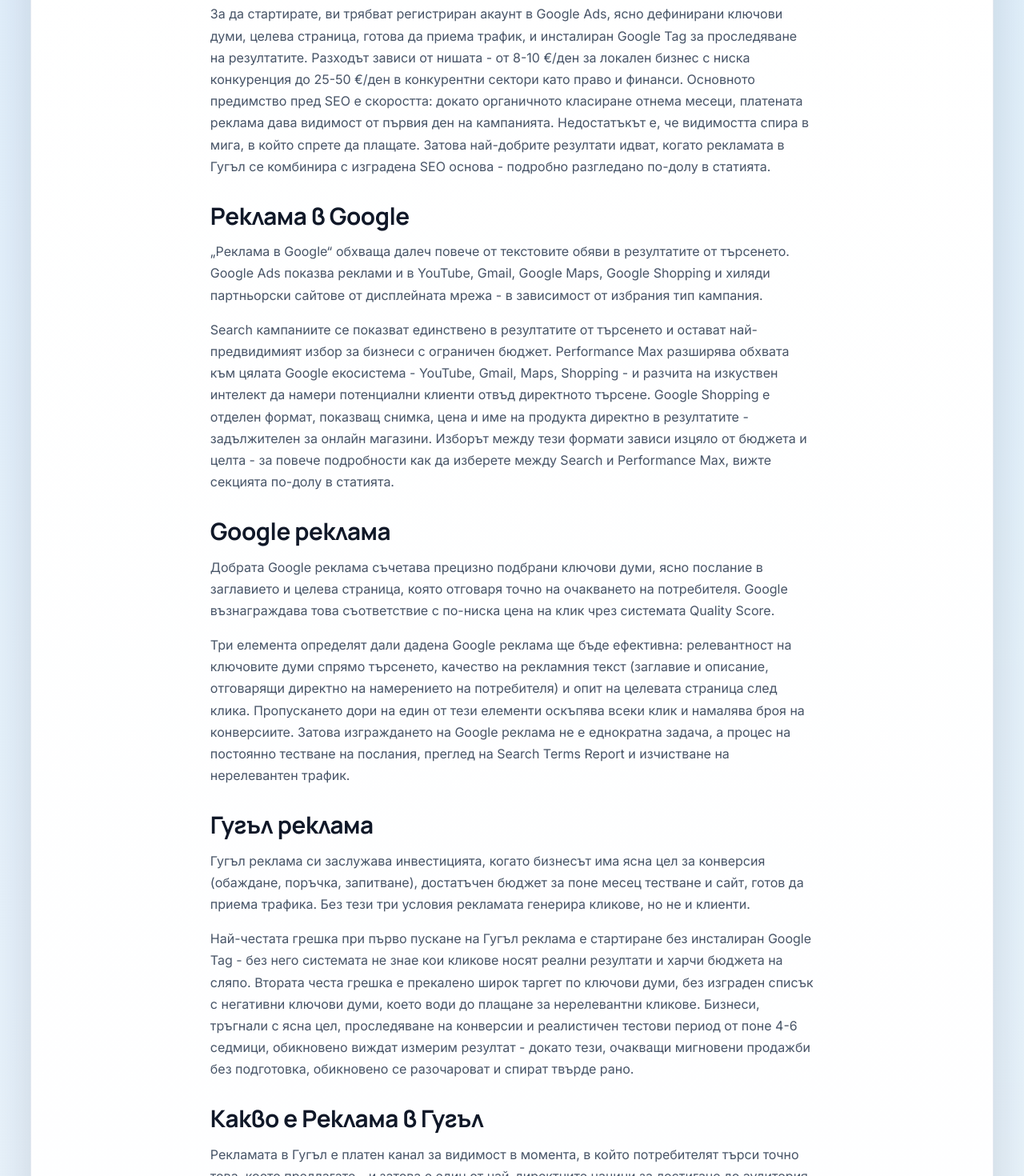
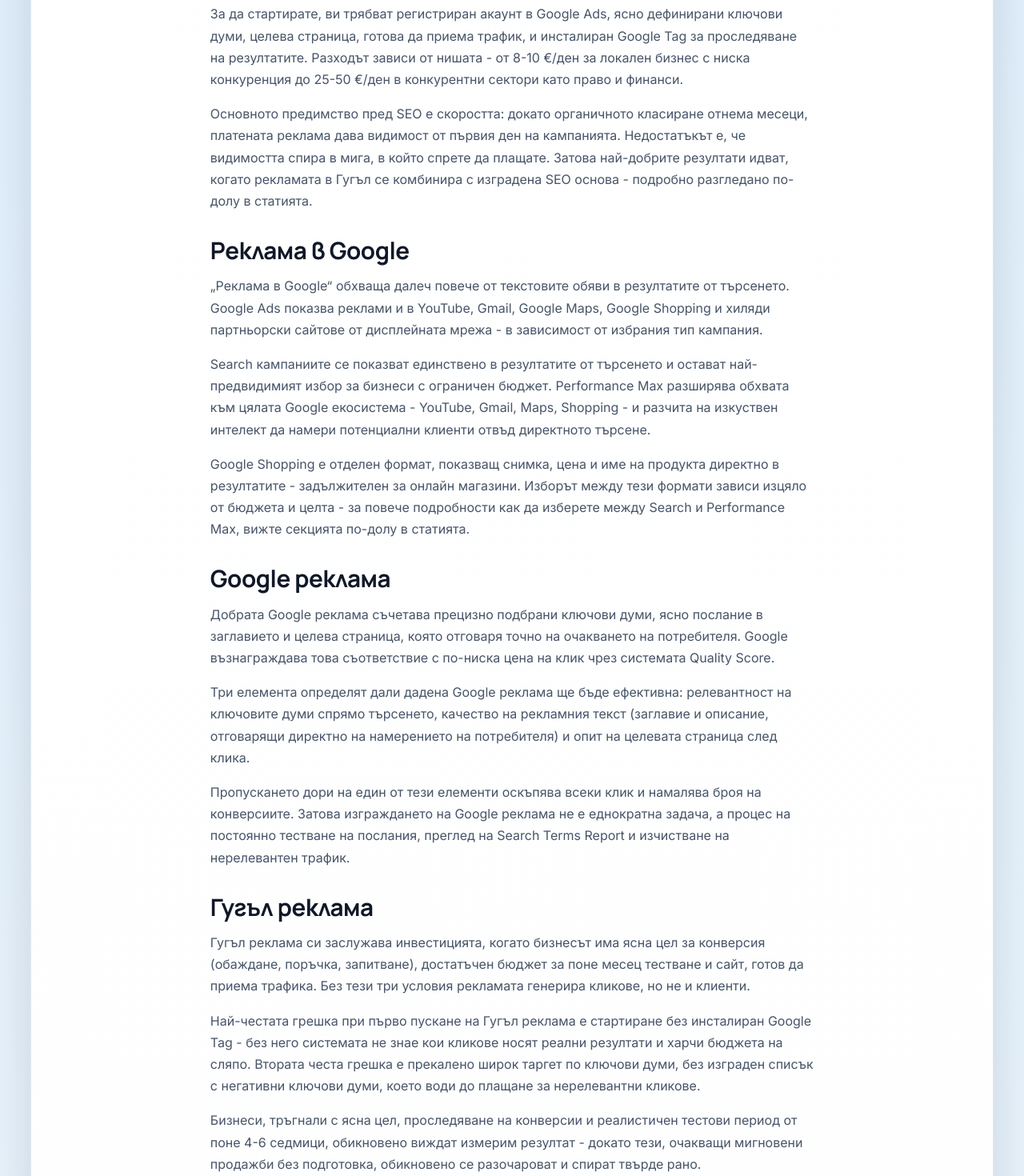
Before and after one commit to inweblife/inweblife, a Next.js app: page /google-ads-reklama in a window 1280 px wide. Shown: the part 1520-2990 px from the top of the page at 80% size. Built offline with nearby package versions, Linux system fonts and the light colour scheme; no server answers.

Commit message:
Update google-ads-reklama.js

```diff
--- a/pages/google-ads-reklama.js
+++ b/pages/google-ads-reklama.js
@@ -148,12 +148,14 @@ const GoogleAdsReklama = () => {
               ключови думи, целева страница, готова да приема трафик, и инсталиран
               Google Tag за проследяване на резултатите. Разходът зависи от нишата - от
               8-10 €/ден за локален бизнес с ниска конкуренция до 25-50 €/ден в конкурентни
-              сектори като право и финанси. Основното предимство пред SEO е скоростта:
-              докато органичното класиране отнема месеци, платената реклама дава видимост от
-              първия ден на кампанията. Недостатъкът е, че видимостта спира в мига, в който
-              спрете да плащате. Затова най-добрите резултати идват, когато рекламата в
-              Гугъл се комбинира с изградена SEO основа - подробно разгледано по-долу в
-              статията.
+              сектори като право и финанси.
+            </p>
+            <p>
+              Основното предимство пред SEO е скоростта: докато органичното класиране
+              отнема месеци, платената реклама дава видимост от първия ден на кампанията.
+              Недостатъкът е, че видимостта спира в мига, в който спрете да плащате. Затова
+              най-добрите резултати идват, когато рекламата в Гугъл се комбинира с изградена
+              SEO основа - подробно разгледано по-долу в статията.
             </p>
           </section>
 
@@ -170,11 +172,13 @@ const GoogleAdsReklama = () => {
               най-предвидимият избор за бизнеси с ограничен бюджет. Performance Max
               разширява обхвата към цялата Google екосистема - YouTube, Gmail, Maps,
               Shopping - и разчита на изкуствен интелект да намери потенциални клиенти
-              отвъд директното търсене. Google Shopping е отделен формат, показващ снимка,
-              цена и име на продукта директно в резултатите - задължителен за онлайн
-              магазини. Изборът между тези формати зависи изцяло от бюджета и целта - за
-              повече подробности как да изберете между Search и Performance Max, вижте
-              секцията по-долу в статията.
+              отвъд директното търсене.
+            </p>
+            <p>
+              Google Shopping е отделен формат, показващ снимка, цена и име на продукта
+              директно в резултатите - задължителен за онлайн магазини. Изборът между тези
+              формати зависи изцяло от бюджета и целта - за повече подробности как да
+              изберете между Search и Performance Max, вижте секцията по-долу в статията.
             </p>
           </section>
 
@@ -190,11 +194,13 @@ const GoogleAdsReklama = () => {
               Три елемента определят дали дадена Google реклама ще бъде ефективна:
               релевантност на ключовите думи спрямо търсенето, качество на рекламния текст
               (заглавие и описание, отговарящи директно на намерението на потребителя) и
-              опит на целевата страница след клика. Пропускането дори на един от тези
-              елементи оскъпява всеки клик и намалява броя на конверсиите. Затова
-              изграждането на Google реклама не е еднократна задача, а процес на постоянно
-              тестване на послания, преглед на Search Terms Report и изчистване на
-              нерелевантен трафик.
+              опит на целевата страница след клика.
+            </p>
+            <p>
+              Пропускането дори на един от тези елементи оскъпява всеки клик и намалява
+              броя на конверсиите. Затова изграждането на Google реклама не е еднократна
+              задача, а процес на постоянно тестване на послания, преглед на Search Terms
+              Report и изчистване на нерелевантен трафик.
             </p>
           </section>
 
@@ -211,10 +217,13 @@ const GoogleAdsReklama = () => {
               инсталиран Google Tag - без него системата не знае кои кликове носят реални
               резултати и харчи бюджета на сляпо. Втората честа грешка е прекалено широк
               таргет по ключови думи, без изграден списък с негативни ключови думи, което
-              води до плащане за нерелевантни кликове. Бизнеси, тръгнали с ясна цел,
-              проследяване на конверсии и реалистичен тестови период от поне 4-6 седмици,
-              обикновено виждат измерим резултат - докато тези, очакващи мигновени продажби
-              без подготовка, обикновено се разочароват и спират твърде рано.
+              води до плащане за нерелевантни кликове.
+            </p>
+            <p>
+              Бизнеси, тръгнали с ясна цел, проследяване на конверсии и реалистичен тестови
+              период от поне 4-6 седмици, обикновено виждат измерим резултат - докато тези,
+              очакващи мигновени продажби без подготовка, обикновено се разочароват и
+              спират твърде рано.
             </p>
           </section>
 
@@ -263,6 +272,8 @@ const GoogleAdsReklama = () => {
               спечелват с последователна работа - SEO е актив, изграждан с времето, който
               продължава да работи и без допълнително финансиране. Платените реклами дават
               видимост от деня на стартиране, но когато спрете да плащате, изчезват мигновено.
+            </p>
+            <p>
               Двата канала не са алтернативи - те са допълващи се стъпки. За връзката между
               тях и защо редът на стартиране е важен, вижте{" "}
               <Link href="/ads-without-seo">
@@ -273,10 +284,12 @@ const GoogleAdsReklama = () => {
             <p>
               Съществен факт, който повечето новаци не знаят: при Google Ads плащате само
               когато потребителят кликне върху рекламата ви. Не плащате за показвания.
-              Моделът се казва <strong>CPC - Cost Per Click</strong>. Ако рекламата се покаже
-              1 000 пъти и никой не кликне, не плащате нищо. Ако 50 души кликнат, плащате
-              само за тях. Именно това прави Google Ads един от най-измеримите рекламни
-              канали - знаете точно за какво е изхарчен всеки евро.
+              Моделът се казва <strong>CPC - Cost Per Click</strong>.
+            </p>
+            <p>
+              Ако рекламата се покаже 1 000 пъти и никой не кликне, не плащате нищо. Ако
+              50 души кликнат, плащате само за тях. Именно това прави Google Ads един от
+              най-измеримите рекламни канали - знаете точно за какво е изхарчен всеки евро.
             </p>
 
             <h3>Вашата реклама се показва по заявките на хората</h3>
@@ -294,7 +307,10 @@ const GoogleAdsReklama = () => {
               за наддаване решава коя реклама да се покаже за съответното търсене въз основа
               на две неща: максималната оферта за клик и качеството на рекламата и целевата
               страница. Рекламодател с по-добро качество може да победи конкурент с
-              по-голям бюджет. Google буквално ви награждава за качество - механиката на
+              по-голям бюджет.
+            </p>
+            <p>
+              Google буквално ви награждава за качество - механиката на
               тази система, включително как качеството влияе на цената на клик, е подробно
               разгледана в{" "}
               <Link href="/quality-score-seo">
@@ -512,7 +528,10 @@ const GoogleAdsReklama = () => {
             <p>
               През 2026 г. ролята на специалиста по Google Ads се измества. Вече не
               говорим само за ръчно наддаване и управление на оферти - говорим за
-              прецизно подаване на сигнали към AI. Вместо да казваме на Google &bdquo;купи
+              прецизно подаване на сигнали към AI.
+            </p>
+            <p>
+              Вместо да казваме на Google &bdquo;купи
               този клик на тази цена&ldquo;, му казваме &bdquo;намери хора, които приличат на
               тези 100 купувача&ldquo;. Именно тук Performance Max показва истинската си сила -
               но само когато зад него стоят качествени конверсионни данни и добре
@@ -546,7 +565,10 @@ const GoogleAdsReklama = () => {
               Това разделение е критично за успеха на бизнеса ви. Ако плащате
               &bdquo;обща сума за реклама&ldquo; без ясна разбивка, нямате представа каква
               част от парите ви реално отиват за привличане на клиенти и каква част остава
-              като хонорар за работа. Прозрачният модел ви гарантира, че всяко инвестирано
+              като хонорар за работа.
+            </p>
+            <p>
+              Прозрачният модел ви гарантира, че всяко инвестирано
               евро се отчита до цент в рекламния ви акаунт, а работата на специалиста се
               фокусира върху свалянето на цената на клик (<strong>CPC</strong>) и
               повишаването на възвращаемостта.
@@ -634,8 +656,11 @@ const GoogleAdsReklama = () => {
               рекламите и на хора, &bdquo;интересуващи се&ldquo; от вашия регион, а не само на
               физически намиращите се там. Ако искате само реални потребители в София,
               изберете опцията <strong>&bdquo;Presence: People in or regularly in your targeted
-              locations&ldquo;</strong>, а не &bdquo;Presence or interest&ldquo;. Тази единствена промяна
-              може да спести 15-25% от бюджета при локални кампании. Комбинацията от
+              locations&ldquo;</strong>, а не &bdquo;Presence or interest&ldquo;.
+            </p>
+            <p>
+              Тази единствена промяна може да спести 15-25% от бюджета при локални
+              кампании. Комбинацията от
               Ad Schedule и прецизно геотаргетиране е един от най-бързите начини да
               подобрите ефективността на съществуваща кампания без да увеличавате бюджета.
             </p>
@@ -687,8 +712,10 @@ const GoogleAdsReklama = () => {
             <p>
               Ето защо Google Tag е от критично значение: без него Google не знае кои
               кликове водят до реални клиенти. Алгоритъмът харчи бюджета на сляпо - купува
-              кликове без да знае дали след тях идват продажби или запитвания. С активен
-              Google Tag и достатъчно конверсии, AI анализира поведенческите характеристики
+              кликове без да знае дали след тях идват продажби или запитвания.
+            </p>
+            <p>
+              С активен Google Tag и достатъчно конверсии, AI анализира поведенческите характеристики
               на хората, направили покупка: час от деня, устройство, регион, интереси,
               демография. Следващия път Google показва рекламата приоритетно на потребители
               с идентичен профил. Конверсиите растат, а бюджетът работи все по-ефективно
@@ -739,7 +766,10 @@ const GoogleAdsReklama = () => {
               анализират поведението на потребителите, изграждат списъци с негативни ключови
               думи (което веднага спестява до 30% от бюджета), правят A/B тестове на
               рекламните послания и следят реалната цена на придобиване на клиент
-              (<strong>CPA</strong>). Когато работите с професионалист, вие не купувате
+              (<strong>CPA</strong>).
+            </p>
+            <p>
+              Когато работите с професионалист, вие не купувате
               просто кликове в Google - вие инвестирате в изграждането на работеща система,
               която превръща случайните търсения в реални запитвания и продажби за вашия
               бизнес.
```
